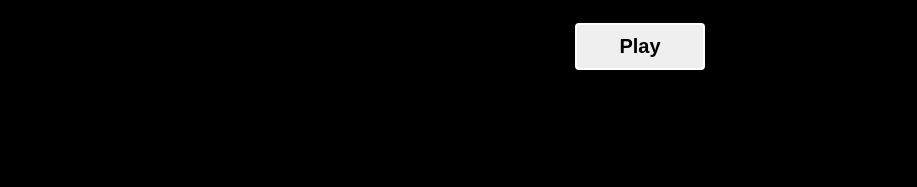
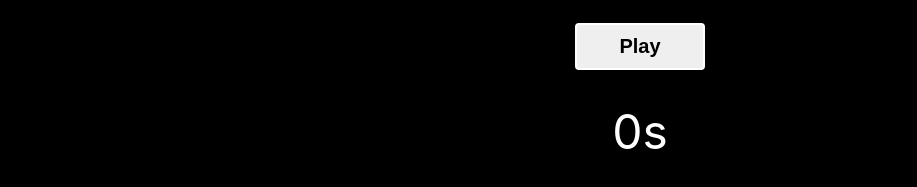
Before and after one commit to AdamIskrzycki/memory-game, a React (Create React App) app: page /game in a window 1280 px wide. Shown: the part 675-862 px from the top of the page, without its empty margins (0-917 px from the left). Before the commit the page ends 800 px from the top, so only its background shows below. Built offline with nearby package versions, Linux system fonts and the light colour scheme.

Commit message:
Working on timer

```diff
--- a/src/components/Game/Game.js
+++ b/src/components/Game/Game.js
@@ -5,6 +5,8 @@ import Tile from "../Game/Tile/Tile";
 import ArrowBackIcon from "@material-ui/icons/ArrowBack";
 import { IconButton } from "@material-ui/core";
 import _ from "lodash";
+import Modal from './Modal/Modal';
+import Timer from './Timer/Timer';
 
 class Game extends Component {
 
@@ -15,7 +17,9 @@ class Game extends Component {
     isPlayerChoosing: false,
     randomTiles: _.range(this.numberOfTiles).map((x) => (x = false)),
     userTiles: _.range(this.numberOfTiles).map((x) => (x = false)),
-    hasPlayerWon: false
+    openModal: false,
+    seconds: 0,
+    isActive: false
   };
 
   render() {
@@ -26,16 +30,37 @@ class Game extends Component {
     };
     const easyModeTiles = [];
 
+    const toggleTimer = () => {
+      this.setState({ isActive: !this.state.isActive });
+    }
+
+    const resetTimer = () => {
+      this.setState({ seconds: 0, isActive: false });
+    }
+
     const gameStartHandler = () => {
+      toggleTimer();
       const array = _.range(this.numberOfTiles).map(
         (x) => (x = _.sample([true, false]))
       );
+
       this.setState({ randomTiles: array });
+
       setTimeout(() => {
         this.setState({ renderingRandomTiles: true });
       }, 250);
+
       setTimeout(() => {
         this.setState({ renderingRandomTiles: false, isPlayerChoosing: true });
+        let interval = null;
+        if (this.state.isActive) {
+          interval = setInterval(() => {
+            this.setState({ seconds: this.state.seconds + 1 });
+          }, 1000);
+        } else if (!this.state.isActive && this.state.seconds !== 0) {
+          clearInterval(interval);
+        }
+        return () => clearInterval(interval);
       }, 750);
     };
 
@@ -47,9 +72,20 @@ class Game extends Component {
       this.setState({ userTiles: newUserTiles });
 
       if (_.isEqual(newUserTiles, this.state.randomTiles)) {
-        this.setState({hasPlayerWon: true})
+        this.setState({ openModal: true })
       }
     };
+
+    const handleModalClose = () => {
+      this.setState({
+        openModal: false,
+        randomTiles: _.range(this.numberOfTiles).map((x) => (x = false)),
+        userTiles: _.range(this.numberOfTiles).map((x) => (x = false)),
+        isPlayerChoosing: false
+      })
+    }
+
+
 
     return (
       <>
@@ -75,10 +111,13 @@ class Game extends Component {
               );
             })}
         </main>
-        {this.state.hasPlayerWon ? <p className={classes.YouWon}>YOU WON !!!</p> : null}
+        {this.state.openModal ? <Modal handleClose={handleModalClose} openModal={this.state.openModal} /> : null}
         <button className={classes.PlayButton} onClick={gameStartHandler}>
           Play
         </button>
+        <div className="time">
+          {this.state.seconds}s
+        </div>
       </>
     );
   }
--- /dev/null
+++ b/src/components/Game/Modal/Modal.js
@@ -0,0 +1,30 @@
+import React from 'react';
+import { Dialog, DialogContent, DialogActions, DialogTitle, Button } from '@material-ui/core';
+import { makeStyles } from '@material-ui/core/styles'
+
+const useStyles = makeStyles((theme) => ({
+    congratulations: {
+        fontSize: '20px'
+    },
+}));
+
+const Modal = (props) => {
+
+    const classes = useStyles();
+
+    return <Dialog onClose={props.handleClose} aria-labelledby="customized-dialog-title" open={props.openModal}>
+        <DialogTitle id="customized-dialog-title">
+            Game summary
+        </DialogTitle>
+        <DialogContent dividers>
+            <p className={classes.congratulations}>Congratulations, you won!</p>
+        </DialogContent>
+        <DialogActions>
+            <Button autoFocus color="primary" onClick={props.handleClose}>
+                Go again!
+            </Button>
+        </DialogActions>
+    </Dialog>
+}
+
+export default Modal;
--- /dev/null
+++ b/src/components/Game/Timer/Timer.css
@@ -0,0 +1,5 @@
+
+ .time {
+    font-size: 3rem;
+    padding: 2rem;
+  }
--- /dev/null
+++ b/src/components/Game/Timer/Timer.js
@@ -0,0 +1,29 @@
+import React, { useState, useEffect } from 'react';
+import "./Timer.css";
+
+const Timer = () => {
+    const [seconds, setSeconds] = useState(0);
+    const [isActive, setIsActive] = useState(false);
+
+
+
+    useEffect(() => {
+        let interval = null;
+        if (isActive) {
+            interval = setInterval(() => {
+                setSeconds(seconds => seconds + 1);
+            }, 1000);
+        } else if (!isActive && seconds !== 0) {
+            clearInterval(interval);
+        }
+        return () => clearInterval(interval);
+    }, [isActive, seconds]);
+
+    return (
+        <div className="time">
+            {seconds}s
+        </div>
+    );
+};
+
+export default Timer;
```
Also changed, not shown: 1 other file (tests, documents, lock files or other folders). Lines whose indentation alone changed are shown as unchanged.
